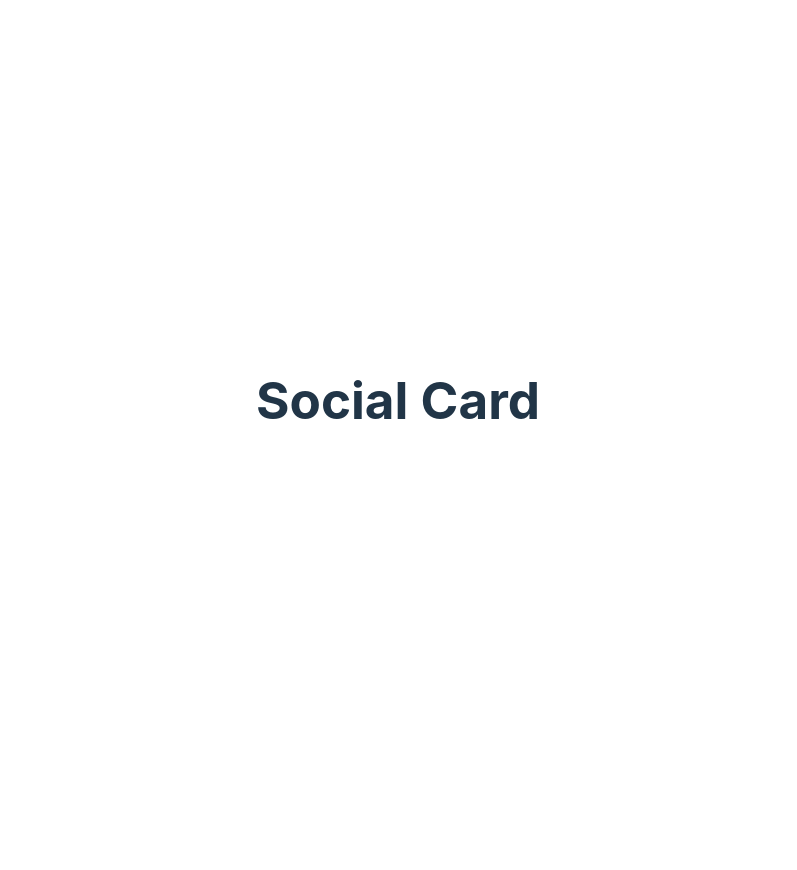
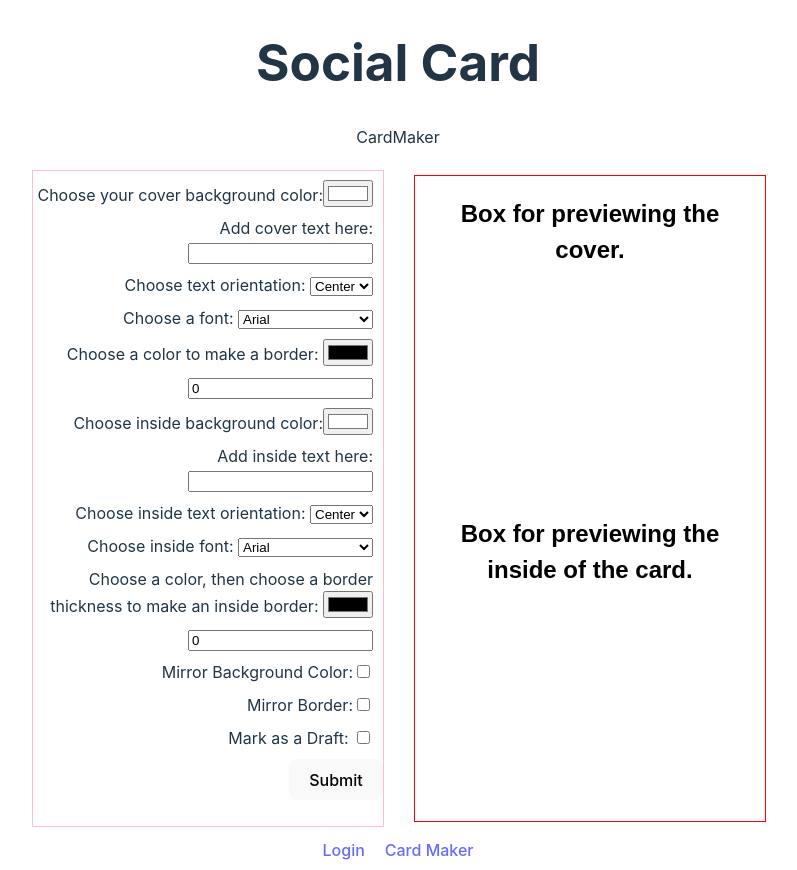
Before and after one commit to Momentum-Team-19/collaborative-project-team-sherlock, a React (Vite) app in the folder socialcards/: page /cardmaker in a window 1280 px wide. Shown: the whole page, without its empty margins (242-1039 px from the left). Before the commit the page ends 800 px from the top, so only its background shows below. Built offline with nearby package versions, Linux system fonts and the light colour scheme.

Commit message:
Finish routing and add Card Maker and Login links

```diff
--- a/socialcards/package.json
+++ b/socialcards/package.json
@@ -12,7 +12,8 @@
   "dependencies": {
     "axios": "^1.5.0",
     "react": "^18.2.0",
-    "react-dom": "^18.2.0"
+    "react-dom": "^18.2.0",
+    "react-router-dom": "^6.16.0"
   },
   "devDependencies": {
     "@types/react": "^18.2.15",
--- a/socialcards/src/App.css
+++ b/socialcards/src/App.css
@@ -128,3 +128,8 @@ button:focus-visible {
 .CMPage-header {
   margin-bottom: 10px;
 }
+
+.sub-page-link {
+  padding: 10px;
+  padding-top: 200px;
+}
--- a/socialcards/src/App.jsx
+++ b/socialcards/src/App.jsx
@@ -5,24 +5,31 @@ import "./App.css";
 import Login from "./Login";
 import Gallery from "./Gallery";
 import CardMaker from "./CardMaker";
+import ShowCard from "./ShowCard";
+import { Route, Routes, Link } from "react-router-dom";
 
 function App() {
   const [count, setCount] = useState(0);
   const [token, setToken] = useState("");
   const isAuthenticated = token.length !== 0;
+  const { pathname } = location;
   console.log("isAuthenticated", isAuthenticated);
 
   return (
     <>
       <h1>Social Card</h1>
-
-      {/* {!isAuthenticated ? <Login setToken={setToken} /> : <Gallery />}
-      {!isAuthenticated ? <Login setToken={setToken} /> : <ShowCard />}
-      {!isAuthenticated ? (
-        <Login setToken={setToken} />
-      ) : (
-        <CardMaker token={token} />
-      )} */}
+      <Routes>
+        <Route path='/' element={<Gallery />} />
+        <Route path='/card/:id' element={<ShowCard />} />
+        <Route path='/login' element={<Login setToken={setToken} />} />
+        <Route path='/cardmaker' element={<CardMaker />} />
+      </Routes>
+      <Link to={{ pathname: "/login" }} className='sub-page-link'>
+        Login
+      </Link>
+      <Link to={{ pathname: "/cardmaker" }} className='sub-page-link'>
+        Card Maker
+      </Link>
     </>
   );
 }
--- a/socialcards/src/CardMaker.jsx
+++ b/socialcards/src/CardMaker.jsx
@@ -29,6 +29,18 @@ const CardMaker = ({ token }) => {
 
       {
         back_text: insideText,
+      },
+
+      {
+        imageURL: null,
+      },
+
+      {
+        background_color: null,
+      },
+
+      {
+        font: selectedFont,
       },
 
       {
--- a/socialcards/src/Login.jsx
+++ b/socialcards/src/Login.jsx
@@ -1,9 +1,11 @@
 import axios from "axios";
 import { useState } from "react";
+import { useNavigate } from "react-router-dom";
 
 const Login = ({ setToken }) => {
   const [username, setUsername] = useState("");
   const [password, setPassword] = useState("");
+  const navigate = useNavigate;
 
   const handleSubmit = (e) => {
     e.preventDefault();
@@ -18,7 +20,10 @@ const Login = ({ setToken }) => {
         username: username,
         password: password,
       })
-      .then((res) => setToken(res.data.auth_token));
+      .then((res) => {
+        setToken(res.data.auth_token);
+        navigate("/");
+      });
   };
 
   return (
--- /dev/null
+++ b/socialcards/src/ShowCard.jsx
@@ -0,0 +1,5 @@
+const ShowCard = () => {
+  return;
+  <></>;
+};
+export default ShowCard;
--- a/socialcards/src/main.jsx
+++ b/socialcards/src/main.jsx
@@ -1,9 +1,12 @@
 import React from "react";
 import ReactDOM from "react-dom/client";
 import App from "./App.jsx";
+import { BrowserRouter } from "react-router-dom";
 
 ReactDOM.createRoot(document.getElementById("root")).render(
   <React.StrictMode>
-    <App />
+    <BrowserRouter>
+      <App />
+    </BrowserRouter>
   </React.StrictMode>
 );
```
Also changed, not shown: 1 other file (tests, documents, lock files or other folders).
